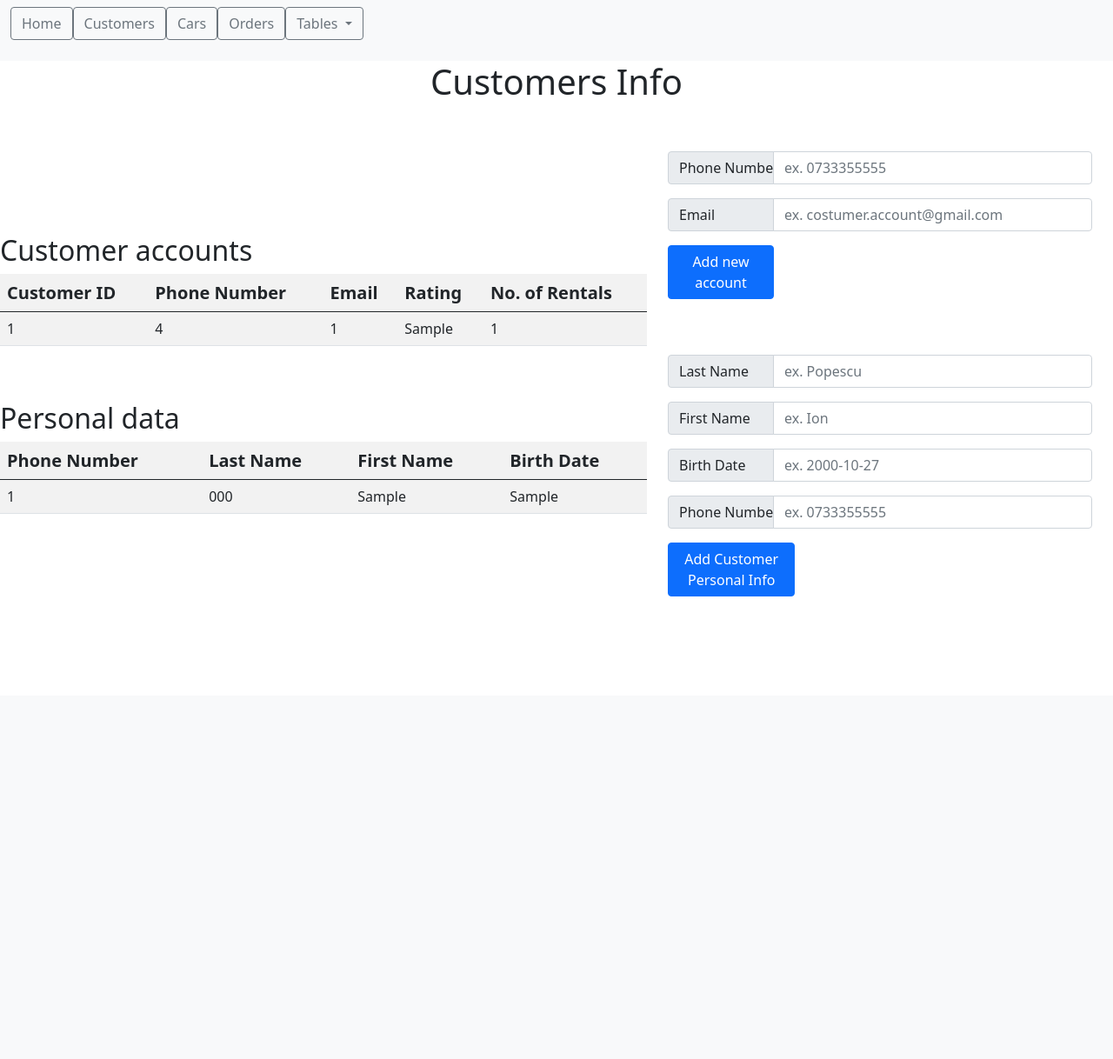
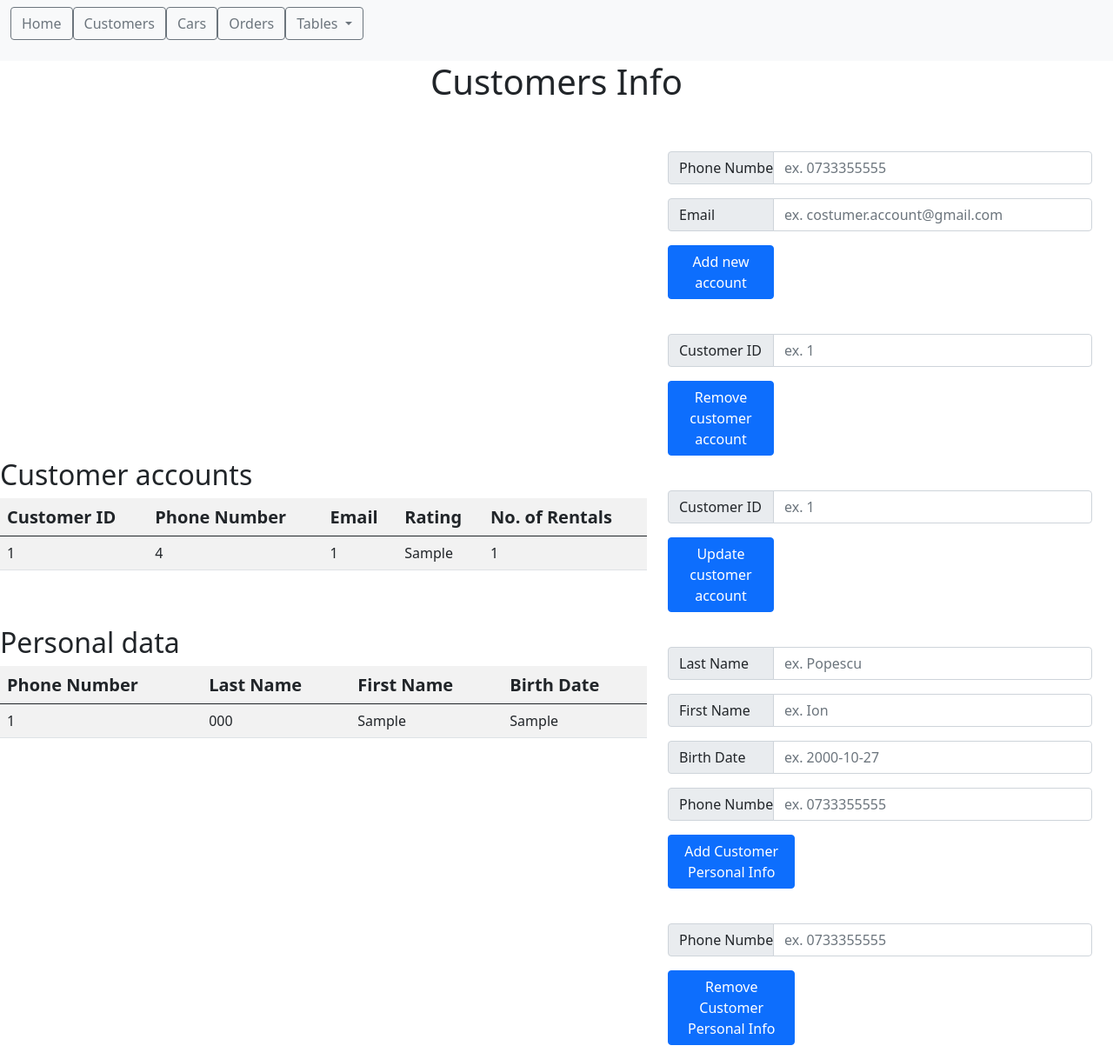
Before and after one commit to FCosmin27/rent_auto, a Flask app: page /customers in a window 1280 px wide. Shown: the whole page at 87% size. Before the commit the page ends 686 px from the top, so only its background shows below. Run offline with Flask 2, Linux system fonts and the light colour scheme; tables that the repository leaves empty or names only in its code hold one stand-in row (values such as "Sample post").

Commit message:
remove buttons

```diff
--- a/database_management.py
+++ b/database_management.py
@@ -53,9 +53,9 @@ def create_tables_and_constraints():
         CREATE TABLE cont_client (
             id_client     INT NOT NULL AUTO_INCREMENT,
             rating        INT DEFAULT 10,
-            nr_inchirieri INT,
+            nr_inchirieri INT DEFAULT 0,
             nr_telefon    CHAR(10) NOT NULL,
-            email         VARCHAR(25),
+            email         VARCHAR(45),
             CHECK ( rating BETWEEN 0 AND 10 ),
             CHECK ( email REGEXP '[a-z0-9._%-]+@[a-z0-9._%-]+\.[a-z]{2,4}' ),
             UNIQUE INDEX cont_client__idx (nr_telefon),
--- a/main.py
+++ b/main.py
@@ -1,5 +1,5 @@
 from database_management import *
-from flask import Flask,render_template,redirect
+from flask import Flask,render_template,redirect,request
 
 
 app=Flask(__name__)
@@ -51,12 +51,95 @@ def handle_get_customers():
 def handle_add_account():
     conn=connect_to_database()
     cursor=conn.cursor()
-
-    phone_acc=request.form['phone_acc']
+    phone_acc = request.form['phone_acc']
+    email=request.form['email']
 
     try:
-        cursor.execute('SELECT * FROM cont_client')
-        customers=cursor.fetchall()
+        cursor.execute("INSERT INTO cont_client (nr_telefon,email) VALUES (%s,%s)",(phone_acc,email))
     except Exception as e:
-        return render_template('add_account.html')
-    return render_template('add_account.html',customers=customers)
+        return render_template('home.html',text=f'Invalid Insert, Exception: {e}')
+
+    cursor.execute("commit")
+
+    return redirect('/customers')
+
+@app.route('/add-personal-info',methods=['POST'])
+def handle_add_personal_info():
+    conn=connect_to_database()
+    cursor=conn.cursor()
+    phone_pers_info=request.form['phone_pers_info']
+    first_name=request.form['first_name']
+    last_name=request.form['last_name']
+    birth_date=request.form['birth_date']
+
+    try:
+        cursor.execute("INSERT INTO date_individ (nr_telefon,nume,prenume,data_nasterii) VALUES (%s,%s,%s,%s)",(phone_pers_info,last_name,first_name,birth_date))
+    except Exception as e:
+        return render_template('home.html',text=f'Invalid Insert, Exception: {e}')
+
+    cursor.execute("commit")
+
+    return redirect('/customers')
+
+
+@app.route('/remove-account',methods=['POST'])
+def handle_remove_account():
+    conn=connect_to_database()
+    cursor=conn.cursor()
+    customer_id=request.form['customer_id']
+
+    try:
+        cursor.execute(f"DELETE FROM cont_client WHERE id_client={customer_id}")
+    except Exception as e:
+        return render_template('home.html',text=f'Invalid Delete, Exception: {e}')
+
+    cursor.execute("commit")
+
+    return redirect('/customers')
+
+@app.route('/remove-personal-data',methods=['POST'])
+def handle_remove_personal_info():
+    conn=connect_to_database()
+    cursor=conn.cursor()
+    phone_pers_info=request.form['phone_pers_info']
+
+    try:
+        cursor.execute(f"DELETE FROM date_individ WHERE nr_telefon={phone_pers_info}")
+    except Exception as e:
+        return render_template('home.html',text=f'Invalid Delete, Exception: {e}')
+
+    cursor.execute("commit")
+
+    return redirect('/customers')
+
+@app.route('/update-account-verify',methods=['POST'])
+def handle_update_account_verify():
+    conn=connect_to_database()
+    cursor=conn.cursor()
+    customer_id=request.form['customer_id_upt']
+
+    cursor.execute(f"SELECT true FROM cont_client WHERE id_client={customer_id}")
+    if cursor.fetchone is None:
+        return render_template('home.html',text=f'Invalid Update, Customer ID does not exist')
+
+    cursor.execute(f"SELECT * FROM cont_client WHERE id_client={customer_id}")
+    customer=cursor.fetchone()
+
+    return render_template('update_account.html',customer=customer)
+
+@app.route('/update-account-execute',methods=['POST'])
+def handle_update_account_execute():
+    conn=connect_to_database()
+    cursor=conn.cursor()
+    customer_id=request.form['customer_id_ex']
+    phone_acc=request.form['phone_acc']
+    email=request.form['email']
+
+    try:
+        cursor.execute(f"UPDATE cont_client SET nr_telefon={phone_acc},email='{email}' WHERE id_client={customer_id}")
+    except Exception as e:
+        return render_template('home.html',text=f'Invalid Update, Exception: {e}')
+
+    cursor.execute("commit")
+
+    return redirect('/customers')
--- a/templates/customers.html
+++ b/templates/customers.html
@@ -78,7 +78,29 @@
                     </div>
                     <button type="submit" class="btn btn-primary" style="width: 25%;">Add new account</button>
                 </form>
-                <br><br>
+
+                <br>
+
+                <form action="/remove-account" method="post">
+                    <div class="input-group mb-3 data_input_size">
+                        <span class = "input-group-text" for="customer_id" style="width: 25%;">Customer ID</span>
+                        <input type="text" class="form-control" name="customer_id" id="customer_id" placeholder="ex. 1" required>
+                    </div>
+                    <button type="submit" class="btn btn-primary" style="width: 25%;">Remove customer account</button>
+                </form>
+
+                <br>
+
+                <form action="/update-account-verify" method="post">
+                    <div class="input-group mb-3 data_input_size">
+                        <span class = "input-group-text" for="customer_id_upt" style="width: 25%;">Customer ID</span>
+                        <input type="text" class="form-control" name="customer_id_upt" id="customer_id_upt" placeholder="ex. 1" required>
+                    </div>
+                    <button type="submit" class="btn btn-primary" style="width: 25%;">Update customer account</button>
+                </form>
+
+                <br>
+
                 <form action="/add-personal-info" method="post">
                     <div class="input-group mb-3 data_input_size">
                         <span class = "input-group-text" for="last_name" style="width: 25%;">Last Name</span>
@@ -99,8 +121,16 @@
                         <span class = "input-group-text" for="phone_pers_info" style="width: 25%;">Phone Number</span>
                         <input type="text" class="form-control" name="phone_pers_info" id="phone_acc" placeholder="ex. 0733355555" required>
                     </div>
+                    <button type="submit" class="btn btn-primary" style="width: 30%;">Add Customer Personal Info</button>
+                </form>
 
-                    <button type="submit" class="btn btn-primary" style="width: 30%;">Add Customer Personal Info</button>
+                <br>
+                <form action="/remove-personal-data"method="post">
+                    <div class="input-group mb-3 data_input_size">
+                        <span class = "input-group-text" for="phone_pers_info" style="width: 25%;">Phone Number</span>
+                        <input type="text" class="form-control" name="phone_pers_info" id="phone_acc" placeholder="ex. 0733355555" required>
+                    </div>
+                    <button type="submit" class="btn btn-primary" style="width: 30%;">Remove Customer Personal Info</button>
                 </form>
             </div>
         </div>
```
Also changed, not shown: templates/update_account.html (added, +29 -0 lines).
